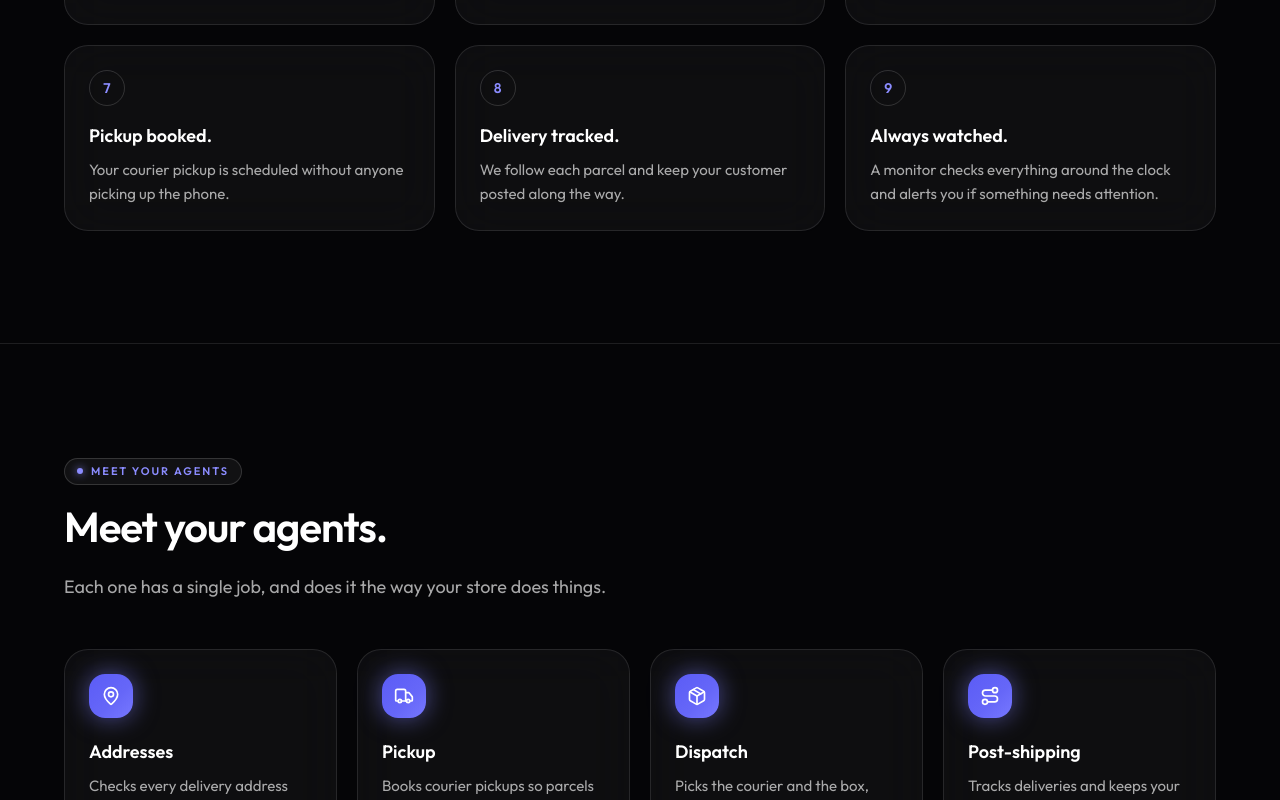
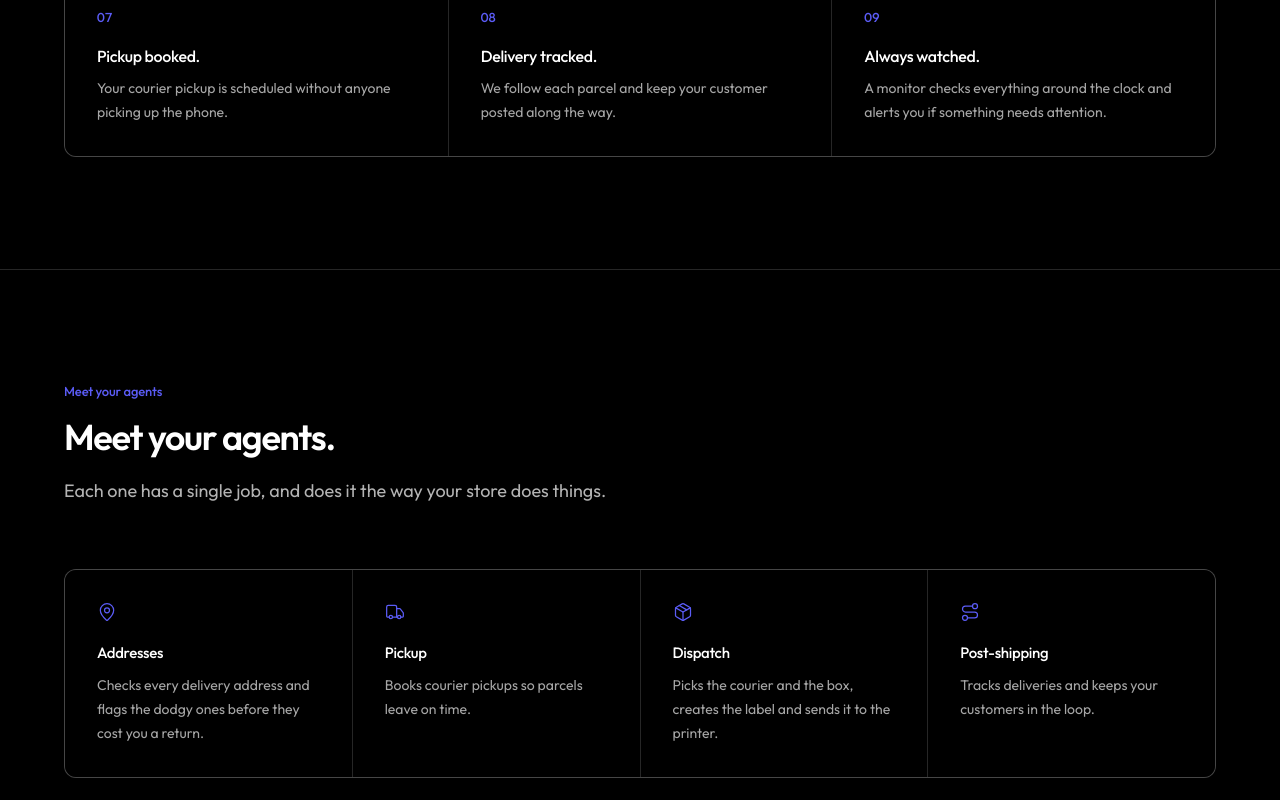
Before and after one commit to thiagocaian/Generate-auto-post-AI-videos-to-social-media-with-Veo3-and-Blotato, a Next.js app: page / in a window 1280 px wide. Shown: the part 1580-2380 px from the top of the page. Built offline with nearby package versions, Linux system fonts and the light colour scheme.

Commit message:
style: give the fulfilment sections a quieter corporate treatment
Match the hero: black canvas, left-aligned type, hairline grids, line icons, and a plain white button. Copy and the accent colour stay as approved.

Co-authored-by: Thiago  <caianthiago@gmail.com>

```diff
--- a/components/FulfilmentSections.tsx
+++ b/components/FulfilmentSections.tsx
@@ -1,5 +1,6 @@
 "use client";
 
+import { track } from "@vercel/analytics";
 import {
   BellRing,
   Eye,
@@ -11,11 +12,16 @@ import {
   Truck,
   type LucideIcon,
 } from "lucide-react";
-import { cta, Eyebrow, GRADIENT, LILAC } from "@/components/site";
+import { ACCENT } from "@/components/site";
 import { MONITOR_COPY } from "@/lib/monitor-copy";
 
-const card =
-  "h-full rounded-3xl border border-white/10 bg-white/[0.04] p-6 backdrop-blur-xl transition hover:border-[#8b8cff]/40 hover:bg-white/[0.07]";
+const primaryButton =
+  "inline-flex w-full items-center justify-center rounded-md bg-white px-5 py-3 text-sm font-medium text-black transition-colors hover:bg-white/85 focus-visible:outline focus-visible:outline-2 focus-visible:outline-offset-2 focus-visible:outline-white sm:w-auto";
+
+const panel =
+  "mt-14 grid gap-px overflow-hidden rounded-xl border border-white/15 bg-white/15 shadow-[0_1px_2px_rgba(0,0,0,0.45)] sm:mt-16";
+
+const cell = "bg-black p-6 text-left sm:p-8";
 
 const HOW_IT_WORKS = [
   {
@@ -122,17 +128,6 @@ const SAFEGUARDS: { icon: LucideIcon; title: string; body: string }[] = [
   },
 ];
 
-function IconTile({ icon: Icon }: { icon: LucideIcon }) {
-  return (
-    <div
-      className="flex h-11 w-11 items-center justify-center rounded-2xl text-white shadow-[0_0_24px_rgba(124,125,255,0.55)]"
-      style={{ background: GRADIENT }}
-    >
-      <Icon size={20} aria-hidden />
-    </div>
-  );
-}
-
 function SectionHeading({
   id,
   eyebrow,
@@ -145,25 +140,34 @@ function SectionHeading({
   intro?: string;
 }) {
   return (
-    <div className="max-w-3xl">
-      <Eyebrow dark>{eyebrow}</Eyebrow>
-      <h2 id={id} className="text-3xl font-semibold leading-tight tracking-tight sm:text-[42px]">
+    <div className="max-w-3xl text-left">
+      <p className="text-[13px] font-medium tracking-[-0.01em]" style={{ color: ACCENT }}>
+        {eyebrow}
+      </p>
+      <h2 id={id} className="mt-4 text-3xl font-semibold leading-[1.1] tracking-[-0.035em] text-balance sm:text-4xl">
         {title}
       </h2>
-      {intro ? <p className="mt-5 max-w-2xl text-base leading-relaxed text-white/65 sm:text-lg">{intro}</p> : null}
+      {intro ? <p className="mt-5 max-w-2xl text-base leading-7 text-white/70 sm:text-lg">{intro}</p> : null}
     </div>
   );
 }
 
+function StepIndex({ index }: { index: number }) {
+  return (
+    <span aria-hidden="true" className="text-[13px] font-medium tabular-nums" style={{ color: ACCENT }}>
+      {String(index + 1).padStart(2, "0")}
+    </span>
+  );
+}
+
+function LineIcon({ icon: Icon }: { icon: LucideIcon }) {
+  return <Icon size={20} strokeWidth={1.5} aria-hidden style={{ color: ACCENT }} />;
+}
+
 export default function FulfilmentSections() {
   return (
-    <div id="how" className="relative bg-[#050507] text-white">
-      <div
-        className="pointer-events-none absolute inset-x-0 top-0 h-[480px] bg-[radial-gradient(ellipse_at_top,rgba(91,92,246,0.28),transparent_62%)]"
-        aria-hidden
-      />
-
-      <section id="how-it-works" aria-labelledby="how-it-works-title" className="relative px-5 py-20 sm:py-28">
+    <div id="how" className="bg-black text-white">
+      <section id="how-it-works" aria-labelledby="how-it-works-title" className="px-6 py-20 sm:py-28">
         <div className="mx-auto max-w-6xl">
           <SectionHeading
             id="how-it-works-title"
@@ -171,25 +175,19 @@ export default function FulfilmentSections() {
             title="From checkout to doorstep, handled."
             intro="Here's what happens to every order once your team of agents is on the job."
           />
-          <ol className="mt-12 grid list-none gap-5 sm:grid-cols-2 lg:grid-cols-3">
+          <ol className={`${panel} list-none sm:grid-cols-2 lg:grid-cols-3`}>
             {HOW_IT_WORKS.map((step, index) => (
-              <li key={step.title} className={card}>
-                <span
-                  aria-hidden="true"
-                  className="mb-4 flex h-9 w-9 items-center justify-center rounded-full border border-white/15 text-sm font-semibold"
-                  style={{ color: LILAC }}
-                >
-                  {index + 1}
-                </span>
-                <h3 className="text-lg font-semibold">{step.title}</h3>
-                <p className="mt-2 text-[15px] leading-relaxed text-white/65">{step.body}</p>
+              <li key={step.title} className={cell}>
+                <StepIndex index={index} />
+                <h3 className="mt-4 text-base font-medium tracking-[-0.02em]">{step.title}</h3>
+                <p className="mt-2 text-sm leading-6 text-white/65">{step.body}</p>
               </li>
             ))}
           </ol>
         </div>
       </section>
 
-      <section id="agents" aria-labelledby="agents-title" className="relative border-t border-white/10 px-5 py-20 sm:py-28">
+      <section id="agents" aria-labelledby="agents-title" className="border-t border-white/15 px-6 py-20 sm:py-28">
         <div className="mx-auto max-w-6xl">
           <SectionHeading
             id="agents-title"
@@ -197,19 +195,19 @@ export default function FulfilmentSections() {
             title="Meet your agents."
             intro="Each one has a single job, and does it the way your store does things."
           />
-          <ul className="mt-12 grid list-none gap-5 sm:grid-cols-2 lg:grid-cols-4">
+          <ul className={`${panel} list-none sm:grid-cols-2 lg:grid-cols-4`}>
             {AGENTS.map(({ icon, title, body }) => (
-              <li key={title} className={card}>
-                <IconTile icon={icon} />
-                <h3 className="mb-2 mt-5 text-lg font-semibold">{title}</h3>
-                <p className="text-[15px] leading-relaxed text-white/65">{body}</p>
+              <li key={title} className={cell}>
+                <LineIcon icon={icon} />
+                <h3 className="mt-5 text-[15px] font-medium tracking-[-0.02em]">{title}</h3>
+                <p className="mt-2 text-sm leading-6 text-white/65">{body}</p>
               </li>
             ))}
           </ul>
         </div>
       </section>
 
-      <section id="onboarding" aria-labelledby="onboarding-title" className="relative border-t border-white/10 px-5 py-20 sm:py-28">
+      <section id="onboarding" aria-labelledby="onboarding-title" className="border-t border-white/15 px-6 py-20 sm:py-28">
         <div className="mx-auto max-w-6xl">
           <SectionHeading
             id="onboarding-title"
@@ -217,56 +215,46 @@ export default function FulfilmentSections() {
             title="How we get you set up."
             intro="No big switch-over. We build trust step by step."
           />
-          <ol className="mt-12 grid list-none gap-5 sm:grid-cols-2 lg:grid-cols-3">
+          <ol className={`${panel} list-none sm:grid-cols-2 lg:grid-cols-3`}>
             {ONBOARDING.map((step, index) => (
-              <li key={step.title} className={card}>
-                <span
-                  aria-hidden="true"
-                  className="mb-4 block bg-clip-text text-3xl font-semibold text-transparent"
-                  style={{ backgroundImage: GRADIENT }}
-                >
-                  {String(index + 1).padStart(2, "0")}
-                </span>
-                <h3 className="text-lg font-semibold">{step.title}</h3>
-                <p className="mt-2 text-[15px] leading-relaxed text-white/65">{step.body}</p>
+              <li key={step.title} className={cell}>
+                <StepIndex index={index} />
+                <h3 className="mt-4 text-base font-medium tracking-[-0.02em]">{step.title}</h3>
+                <p className="mt-2 text-sm leading-6 text-white/65">{step.body}</p>
               </li>
             ))}
           </ol>
         </div>
       </section>
 
-      <section id="safeguards" aria-labelledby="safeguards-title" className="relative border-t border-white/10 px-5 py-20 sm:py-28">
+      <section id="safeguards" aria-labelledby="safeguards-title" className="border-t border-white/15 px-6 py-20 sm:py-28">
         <div className="mx-auto max-w-6xl">
           <SectionHeading id="safeguards-title" eyebrow="Built-in safeguards" title="You stay in control." />
-          <ul className="mt-12 grid list-none gap-5 sm:grid-cols-2">
+          <ul className={`${panel} list-none sm:grid-cols-2`}>
             {SAFEGUARDS.map(({ icon, title, body }) => (
-              <li key={title} className={`${card} flex gap-4`}>
-                <div className="shrink-0">
-                  <IconTile icon={icon} />
-                </div>
-                <div className="min-w-0">
-                <h3 className="text-lg font-semibold">{title}:</h3>
-                <p className="mt-2 text-[15px] leading-relaxed text-white/65">{body}</p>
-                </div>
+              <li key={title} className={cell}>
+                <LineIcon icon={icon} />
+                <h3 className="mt-5 text-[15px] font-medium tracking-[-0.02em]">{title}:</h3>
+                <p className="mt-2 text-sm leading-6 text-white/65">{body}</p>
               </li>
             ))}
           </ul>
         </div>
       </section>
 
-      <section id="demo" aria-labelledby="demo-title" className="relative isolate overflow-hidden border-t border-white/10 px-5 py-20 sm:py-28">
-        <div
-          className="pointer-events-none absolute inset-0 bg-[radial-gradient(ellipse_at_center,rgba(91,92,246,0.22),transparent_62%)]"
-          aria-hidden
-        />
-        <div className="relative mx-auto max-w-3xl text-center">
-          <h2 id="demo-title" className="text-3xl font-semibold leading-tight tracking-tight sm:text-[46px]">
+      <section id="demo" aria-labelledby="demo-title" className="border-t border-white/15 px-6 py-20 sm:py-28">
+        <div className="mx-auto max-w-6xl text-left">
+          <h2 id="demo-title" className="max-w-3xl text-3xl font-semibold leading-[1.1] tracking-[-0.035em] text-balance sm:text-4xl">
             Ready to hand over the busywork?
           </h2>
-          <p className="mx-auto mt-5 max-w-xl text-base leading-relaxed text-white/65 sm:text-lg">
+          <p className="mt-5 max-w-xl text-base leading-7 text-white/70 sm:text-lg">
             Tell us how your store ships today and we&apos;ll show you what your fulfilment team would look like.
           </p>
-          <div className="mt-9 flex justify-center">{cta("Book a free demo")}</div>
+          <div className="mt-8">
+            <a href="#audit" onClick={() => track("lead_audit_started")} className={primaryButton}>
+              Book a free demo
+            </a>
+          </div>
         </div>
       </section>
     </div>
```
